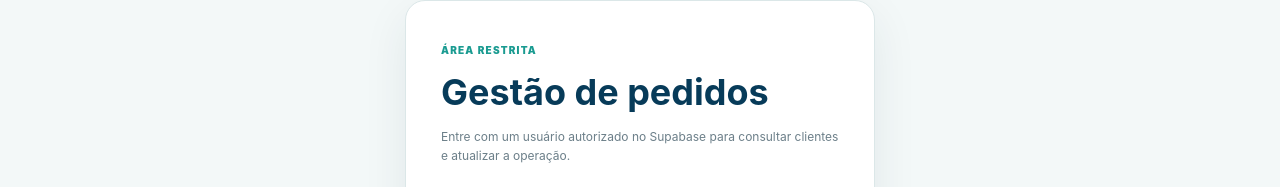
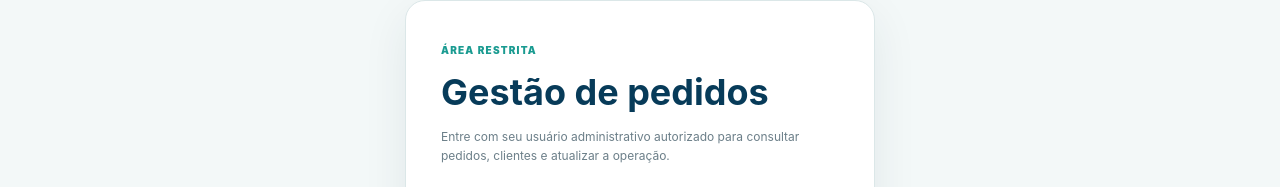
Before and after one commit to xpdistribuidoraoficial-jpg/chi-rho-ecommerce, a website: page xpgestao.html in a window 1280 px wide. Shown: the part 171-358 px from the top of the page. Drawn offline with Linux system fonts and the light colour scheme.

Commit message:
Remover referencia tecnica ao Supabase no acesso administrativo

```diff
--- a/xpgestao.html
+++ b/xpgestao.html
@@ -6,7 +6,7 @@
   <div class="admin-session"><a class="admin-nav-link" href="xpgestao-estoque.html">Estoque</a><a class="admin-nav-link" href="xpgestao-usuarios.html">Usuários</a><span data-admin-user></span><button class="admin-password-button" type="button" data-admin-password hidden>Alterar senha</button><button class="admin-signout" type="button" data-admin-signout hidden>Sair</button></div></div></header>
 <main class="container admin-main">
   <section class="admin-login" data-admin-login><span>ÁREA RESTRITA</span><h1>Gestão de pedidos</h1>
-    <p>Entre com um usuário autorizado no Supabase para consultar clientes e atualizar a operação.</p>
+    <p>Entre com seu usuário administrativo autorizado para consultar pedidos, clientes e atualizar a operação.</p>
     <form data-admin-login-form><label>E-mail<input name="email" type="email" autocomplete="username" required></label>
       <label>Senha<input name="password" type="password" autocomplete="current-password" required></label>
       <button class="btn btn-primary" type="submit">Entrar no painel</button><button class="admin-forgot-password" type="button" data-admin-forgot-password>Esqueci minha senha</button><p class="admin-status" data-admin-login-status></p></form>
```
